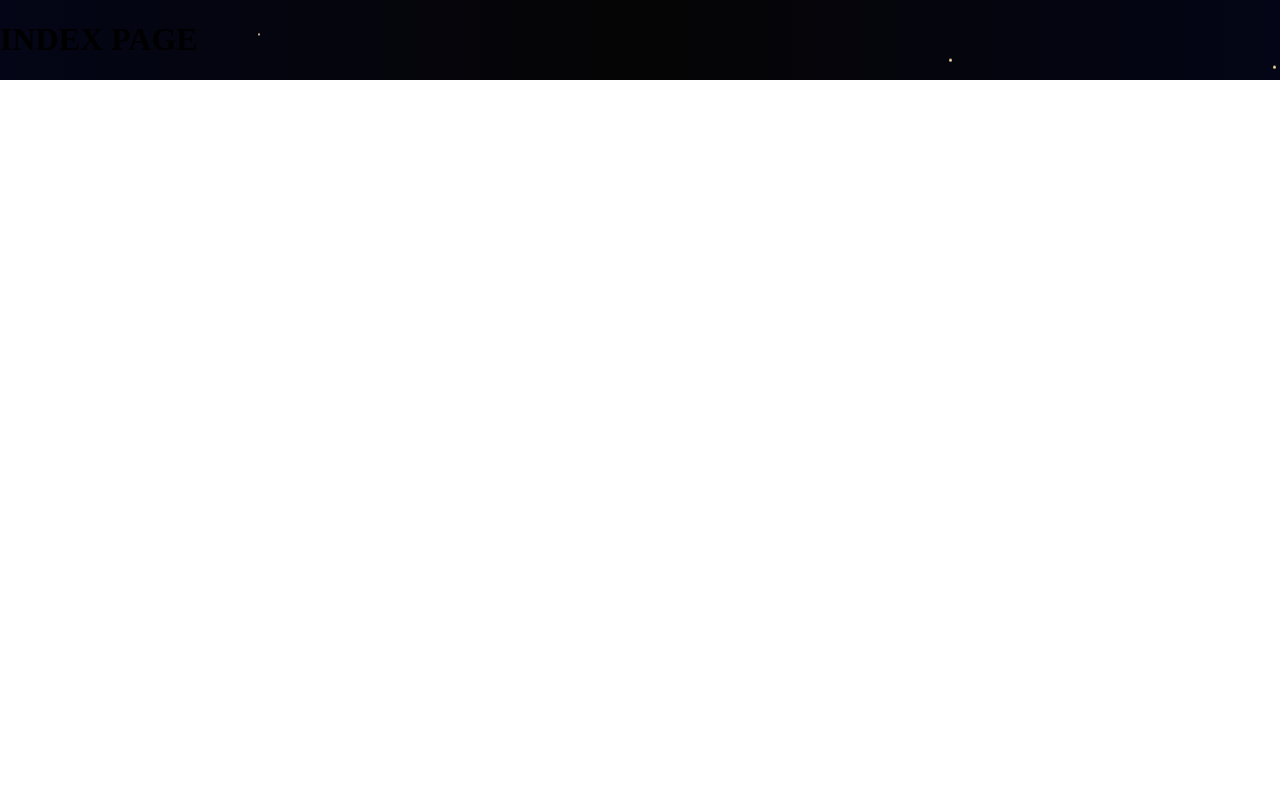
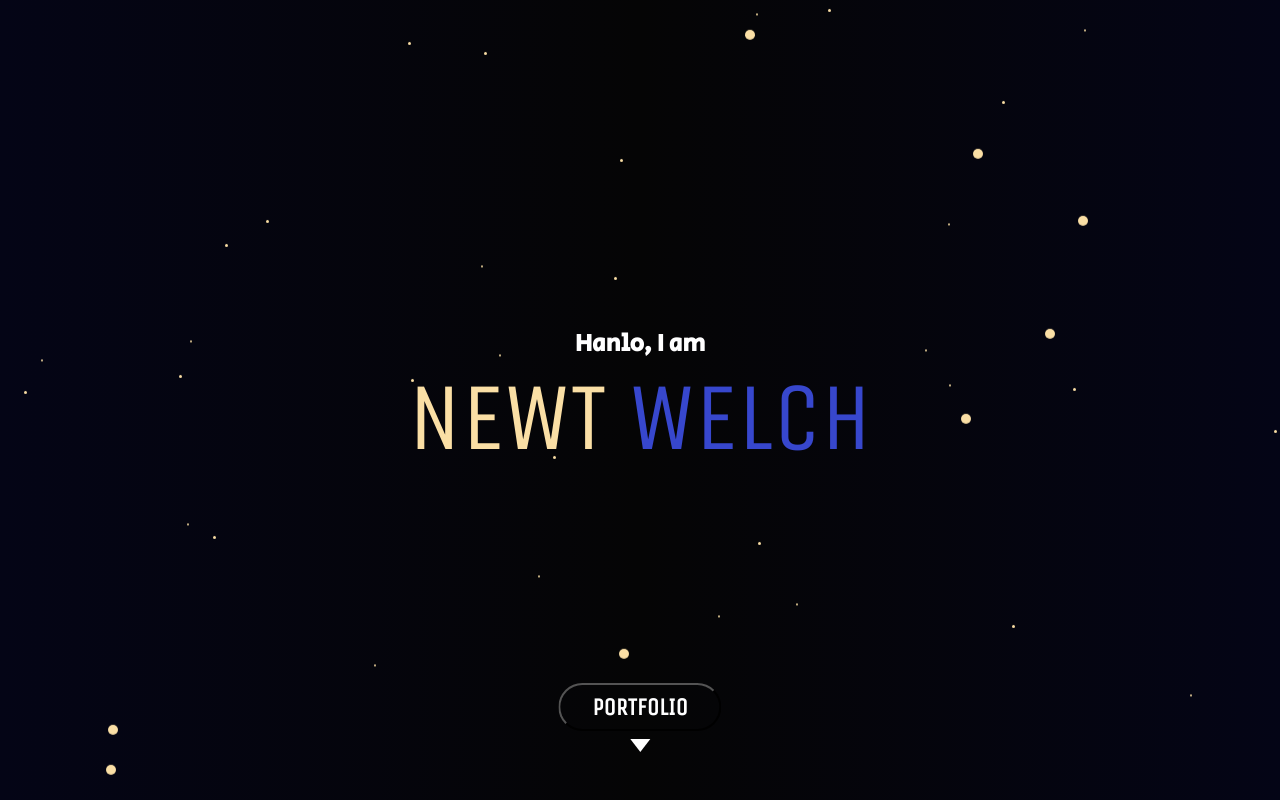
Before and after one commit to Pedromigacz/NewtWelchPortfolio, a Gatsby site: page / in a window 1280 px wide. Built offline with nearby package versions, Linux system fonts and the light colour scheme; Gatsby itself is replaced by a stand-in of ours.

Commit message:
finish first-step in first page

```diff
--- /dev/null
+++ b/src/components/FirstContainer.jsx
@@ -0,0 +1,23 @@
+import React from "react"
+import * as styles from "../styles/FirstContainer.module.sass"
+
+const FirstContainer = () => {
+  return (
+    <>
+      <div className={styles.container}>
+        <h1 className={styles.title}>
+          <span className={styles.titleOne}>Hanlo, I am</span>
+          <span className={styles.titleTwo}>
+            <span className={styles.titleFirstName}>NEWT</span>{" "}
+            <span className={styles.titleSecondName}>WELCH</span>
+          </span>
+        </h1>
+      </div>
+      <div className={styles.buttonContainer}>
+        <button className={styles.portfolioButton}>PORTFOLIO</button>
+      </div>
+    </>
+  )
+}
+
+export default FirstContainer
--- /dev/null
+++ b/src/components/index.js
@@ -0,0 +1 @@
+export { default as FirstContainer } from "./FirstContainer.jsx"
--- a/src/pages/index.js
+++ b/src/pages/index.js
@@ -2,10 +2,12 @@
 
 import Seo from "../components/seo"
 
+import { FirstContainer } from "../components"
+
 const IndexPage = () => (
   <>
     <Seo title="Newt Welch portfolio" />
-    <h1>INDEX PAGE</h1>
+    <FirstContainer />
   </>
 )
 
--- /dev/null
+++ b/src/styles/FirstContainer.module.sass
@@ -0,0 +1,56 @@
+.container
+  width: 100%
+  height: 100vh
+  display: grid
+  place-items: center
+  color: #fff
+
+.title
+  text-align: center
+
+.titleOne
+  font-family: var(--font-two)
+  font-size: 1.5rem
+  display: block
+
+.titleTwo
+  font-family: var(--font-one)
+  font-size: 6rem
+  display: block
+  font-weight: 300
+
+.titleFirstName
+  color: #fadfa5
+
+.titleSecondName
+  color: #3747CD
+
+.buttonContainer
+  display: inline-flex
+  flex-direction: column
+  align-items: center
+  position: fixed
+  bottom: 3rem
+  left: 50vw
+  transform: translateX(-50%)
+  cursor: pointer
+  &:after
+    content: ""
+    display: block
+    width: 0
+    height: 0
+    border-left: 10px solid transparent
+    border-right: 10px solid transparent
+    border-top: 13px solid #fff
+    margin-top: .5rem
+
+.portfolioButton
+  padding: .5rem 2rem
+  border-radius: 25px
+  background: transparent
+  font-family: var(--font-one)
+  font-size: 1.5rem
+  font-weight: 900
+  color: #fff
+  cursor: pointer
+  pointer-events: none
```
